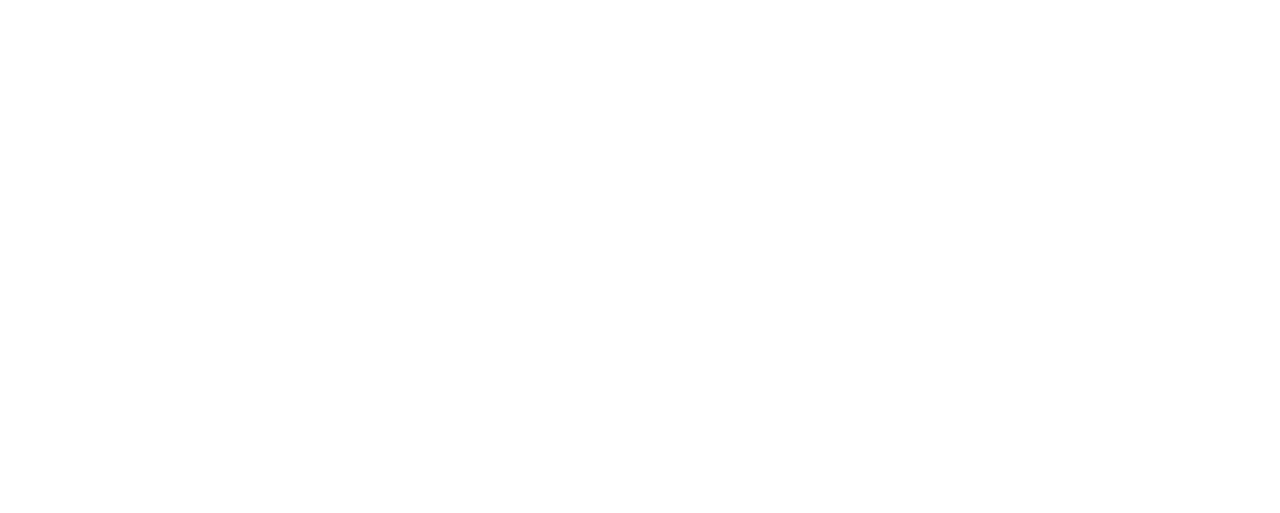
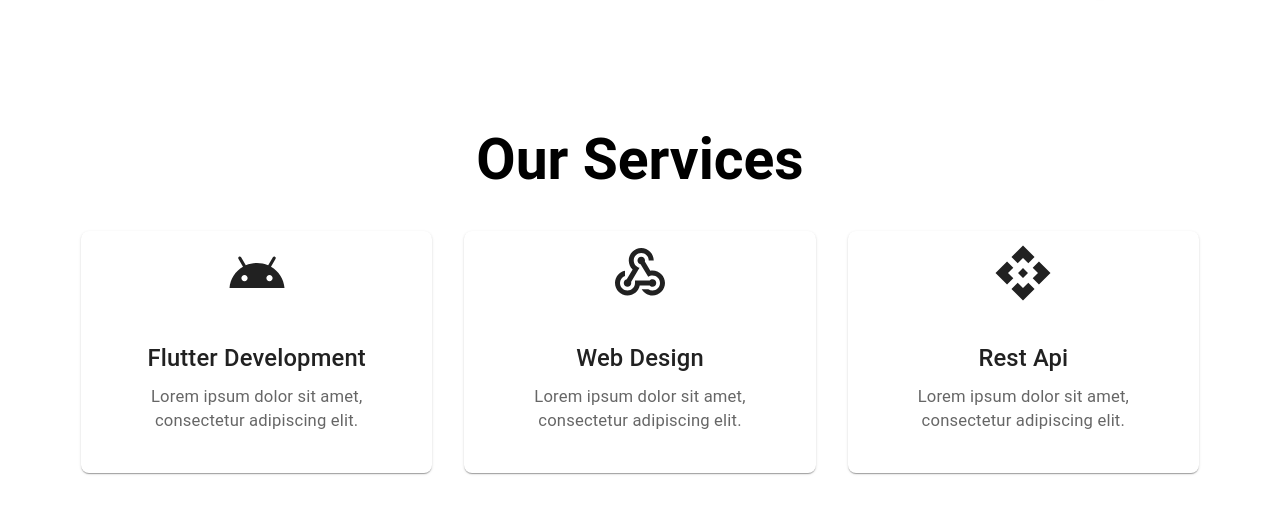
Before and after one commit to youssefalaa10/Portfolio, a React (Vite) app: page / in a window 1280 px wide. Shown: the part 1201-1714 px from the top of the page. Before the commit the page ends 1271 px from the top, so only its background shows below. Built offline with nearby package versions, Linux system fonts and the light colour scheme.

Commit message:
feat: :sparkles: add service section

```diff
--- a/src/Components/About.jsx
+++ b/src/Components/About.jsx
@@ -29,7 +29,7 @@
         }}
       />
       <Container maxWidth="lg" sx={{ mt: { xs: 2, md: 0 } }}>
-        <Typography variant="h4" fontWeight="bold" mb={4}>
+        <Typography variant="h4" fontWeight="bold" mb={4} sx={{ "&:hover": { color: "orange" } }}>
           About Me
         </Typography>
         <Typography variant="body1" mb={4}>
--- a/src/Components/Header.jsx
+++ b/src/Components/Header.jsx
@@ -23,6 +23,7 @@
           sx={{
             width: { xs: 190, md: 190 },
             height: "auto",
+            pointerEvents: "cursor",
           }}
         >
           <LogoSVG width="100%" height="100%" color="orange" />
--- a/src/Components/Hero.jsx
+++ b/src/Components/Hero.jsx
@@ -44,7 +44,7 @@
       <Box display="flex" flexDirection="column" alignItems="center">
         <Avatar
           alt="Youssef Alaa"
-          src="public/assets/youssef.jpg"
+          src="/assets/youssef.jpg"
           sx={{
             width: { xs: 200, md: 300 },
             height: { xs: 200, md: 300 },
--- /dev/null
+++ b/src/Components/ServiceCard.jsx
@@ -0,0 +1,43 @@
+import { Card, CardContent, CardMedia, Typography } from "@mui/material";
+
+const ServiceCard = ({ icon, title, description }) => {
+  return (
+    <Card
+      sx={{
+        display: "flex",
+        flexDirection: "column",
+        alignItems: "center",
+        elevation: 3,
+        borderRadius: 2,
+        padding: 2,
+        textAlign: "center",
+        backgroundColor: "#fff",
+        "&:hover": { color: "orange" , boxShadow: "0px 4px 20px rgba(0, 0, 0, 0.4)"},
+      }}
+    >
+      <CardMedia
+        component="div"
+        sx={{
+          width: "100px",
+          height: "100px",
+          display: "flex",
+          justifyContent: "center",
+          alignItems: "center",
+          marginTop: -3,
+        }}
+      >
+        {icon}
+      </CardMedia>
+      <CardContent sx={{ "&:hover": { color: "orange" } }}>
+        <Typography variant="h6" component="h3" gutterBottom>
+          {title}
+        </Typography>
+        <Typography variant="body2" color="text.secondary"sx={{ "&:hover": { color: "orange" } }}>
+          {description}
+        </Typography>
+      </CardContent>
+    </Card>
+  );
+};
+
+export default ServiceCard;
--- /dev/null
+++ b/src/Components/Services.jsx
@@ -0,0 +1,52 @@
+import { Box, Typography, Grid } from "@mui/material";
+import WebhookIcon from "@mui/icons-material/Webhook";
+import AndroidIcon from "@mui/icons-material/Android";
+import ServiceCard from "./ServiceCard";
+import ApiIcon from "@mui/icons-material/Api";
+
+const Services = () => {
+  const servicesData = [
+    {
+      icon: <AndroidIcon sx={{ fontSize: 60 }} />,
+      title: "Flutter Development",
+      description: "Lorem ipsum dolor sit amet, consectetur adipiscing elit.",
+    },
+    {
+      icon: <WebhookIcon sx={{ fontSize: 60 }} />,
+      title: "Web Design",
+      description: "Lorem ipsum dolor sit amet, consectetur adipiscing elit.",
+    },
+    {
+      icon: <ApiIcon sx={{ fontSize: 60 }} />,
+      title: "Rest Api",
+      description: "Lorem ipsum dolor sit amet, consectetur adipiscing elit.",
+    },
+  ];
+
+  return (
+    <Box
+      sx={{
+        textAlign: "center",
+        padding: "3rem",
+      }}
+    >
+      <Typography
+        variant="h3"
+        component="h2"
+        gutterBottom
+        sx={{ marginBottom: "2rem", fontWeight: "bold", "&:hover": { color: "orange" }, }}
+      >
+        Our Services
+      </Typography>
+      <Grid container spacing={4} justifyContent="center">
+        {servicesData.map((service, index) => (
+          <Grid item key={index} xs={12} sm={6} md={4}>
+            <ServiceCard {...service} />
+          </Grid>
+        ))}
+      </Grid>
+    </Box>
+  );
+};
+
+export default Services;
--- a/src/Pages/Home.jsx
+++ b/src/Pages/Home.jsx
@@ -2,6 +2,7 @@
 import Header from "../Components/Header";
 import Hero from "../Components/Hero";
 import { Box, Container } from '@mui/material';
+import Services from "../Components/Services";
 
 function Home() {
   return (
@@ -10,6 +11,7 @@
         <Header />
         <Hero />
         <About />
+        <Services/>
       </Container>
     </Box>
   );
```
